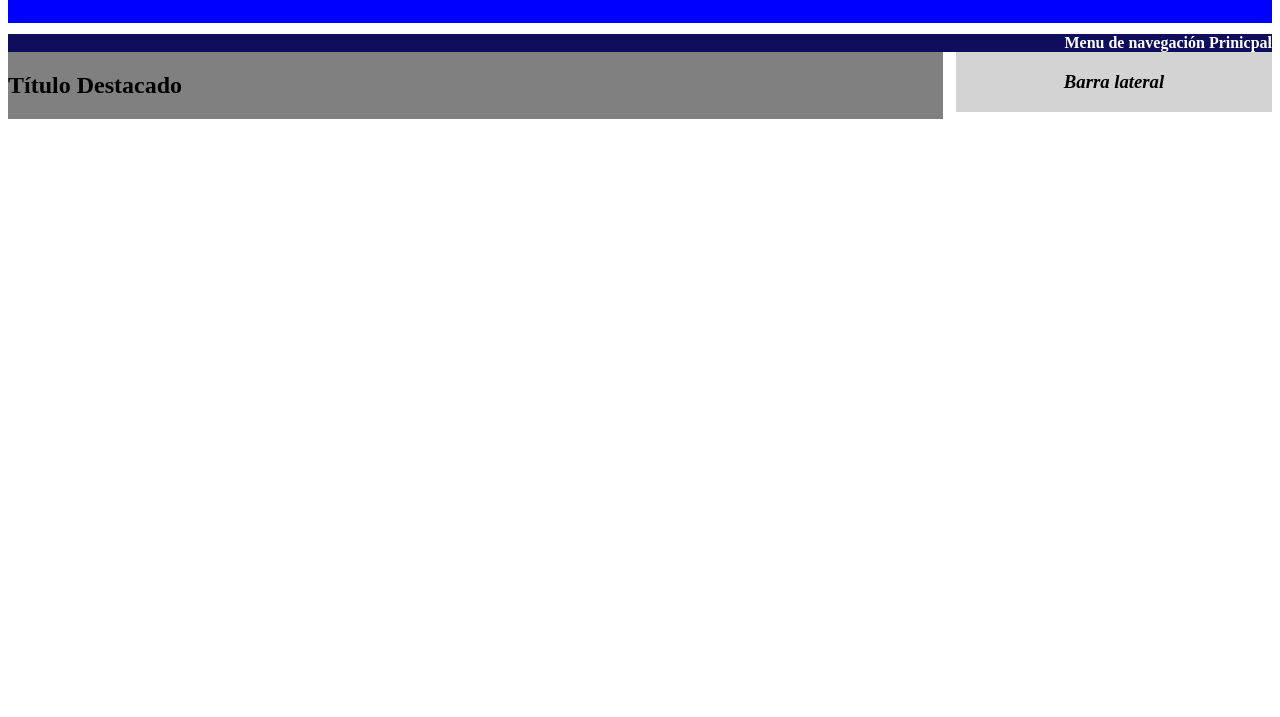
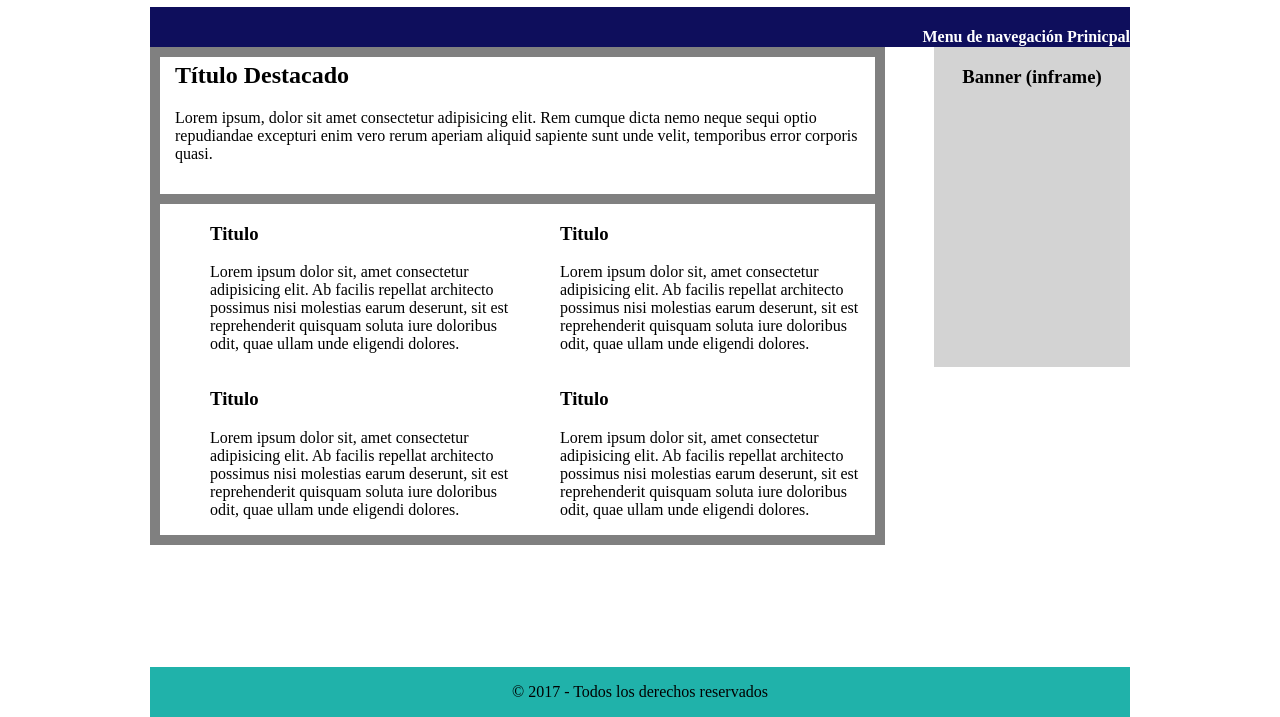
Before and after one commit to Warianito/sprintUno, a plain HTML site: page index.html in a window 1280 px wide. Shown: the part 83-800 px from the top of the page. Drawn offline with Linux system fonts and the light colour scheme.

Commit message:
agrego últimos cambios realizados al tp

```diff
--- a/css/estilos.css
+++ b/css/estilos.css
@@ -1,33 +1,88 @@
+body{
+    margin-top: 0px;
+    margin-bottom: 0px;
+    margin-left: 150px;
+    margin-right: 150px;
+    /* border: 10px solid #ff0000; */
+    display: flex;
+    flex-direction: column;
+    min-height: 100vh;
+}
+
 header{
+    height: 80px;
+    width: auto;
     background-color: blue;
-    padding-bottom: 25px;
 }
 
 nav{
+    height: 40px;
+
+    width: auto;
     background-color: rgb(14, 14, 92);
     color: white;
-    margin-top: -10px;
+    margin-top: 10px;
+}
+
+div{
+    display: flex;
+    flex-direction: row;
+    flex-wrap: wrap;
+    justify-content: space-between;
+    /* align-items: center; */
 }
 
 main{
-    width: 74%;
-    float: left;
+
+    width: 75%;
     background-color: gray;
-    margin-top: -21px;
+    /* margin-right: 5px; */
 }
 
 aside{
-    width: 25%;
-    float: right;
-    font-style: italic;
+    width: 20%;
+    height: 40vh;
     background-color: lightgray;
     text-align: center;
-    margin-top: -21px;
+}
+
+footer{
+    width: 100%;
+    text-align: center;
+    background-color: lightseagreen;
+    margin-top: auto;
+}
+
+article{
+    margin-left: 50px;
+    /* display: flex;
+    flex-wrap: wrap; */
+    width: 300px;
 }
 
 h1{
+    margin-top: 0px;
     color: white;
     font-family: Verdana, Geneva, Tahoma, sans-serif;
+}
+
+h2{
+    margin-top: 0px;
+    padding-top: 0px;
+}
+
+.seccionPrincipal{
+    padding-top: 5px;
+    padding-left: 15px;
+    padding-right: 15px;
+    padding-bottom: 15px;
+
+}
+
+.seccionSecundaria{
+    display: flex;
+    flex-direction: row;
+    flex-wrap: wrap;
 }
 
 .izquierda{
@@ -37,3 +92,11 @@ h1{
 .derecha{
     text-align: right;
 }
+
+.justificado{
+    text-align: justify;
+}
+.fondo{
+    background-color: white;
+    margin: 10px;
+}
--- a/index.html
+++ b/index.html
@@ -1,5 +1,6 @@
 <!DOCTYPE html>
 <html lang="en">
+
 <head>
     <meta charset="UTF-8">
     <meta http-equiv="X-UA-Compatible" content="IE=edge">
@@ -8,18 +9,57 @@
 
     <link rel="stylesheet" href="./css/estilos.css">
 </head>
+
 <body>
+
     <header>
         <h1 class="izquierda">UTN</h1>
     </header>
+
     <nav>
         <h4 class="derecha">Menu de navegación Prinicpal</h4>
     </nav>
+
+    <div>
+
     <main>
+        <section class="fondo seccionPrincipal izquierda">
             <h2>Título Destacado</h2>
+            <p>Lorem ipsum, dolor sit amet consectetur adipisicing elit. Rem cumque dicta nemo neque sequi optio repudiandae excepturi enim vero rerum aperiam aliquid sapiente sunt unde velit, temporibus error corporis quasi.</p>
+        </section>
+
+        <section class="fondo seccionSecundaria">
+
+            <article>
+                <h3>Titulo</h3>
+                <p>Lorem ipsum dolor sit, amet consectetur adipisicing elit. Ab facilis repellat architecto possimus nisi molestias earum deserunt, sit est reprehenderit quisquam soluta iure doloribus odit, quae ullam unde eligendi dolores.</p>
+            </article>
+
+            <article>
+                <h3>Titulo</h3>
+                <p>Lorem ipsum dolor sit, amet consectetur adipisicing elit. Ab facilis repellat architecto possimus nisi molestias earum deserunt, sit est reprehenderit quisquam soluta iure doloribus odit, quae ullam unde eligendi dolores.</p>
+            </article>
+
+            <article>
+                <h3>Titulo</h3>
+                <p>Lorem ipsum dolor sit, amet consectetur adipisicing elit. Ab facilis repellat architecto possimus nisi molestias earum deserunt, sit est reprehenderit quisquam soluta iure doloribus odit, quae ullam unde eligendi dolores.</p>
+            </article>
+
+            <article>
+                <h3>Titulo</h3>
+                <p>Lorem ipsum dolor sit, amet consectetur adipisicing elit. Ab facilis repellat architecto possimus nisi molestias earum deserunt, sit est reprehenderit quisquam soluta iure doloribus odit, quae ullam unde eligendi dolores.</p>
+            </article>
+        </section>
     </main>
+
     <aside>
-    <h3>Barra lateral</h3>
+        <h3>Banner (inframe)</h3>
     </aside>
+
+</div>
+    <footer class="paragraph">
+        <p>© 2017 - Todos los derechos reservados</p>
+    </footer>
+
 </body>
 </html>
```
Lines whose indentation alone changed are shown as unchanged.
